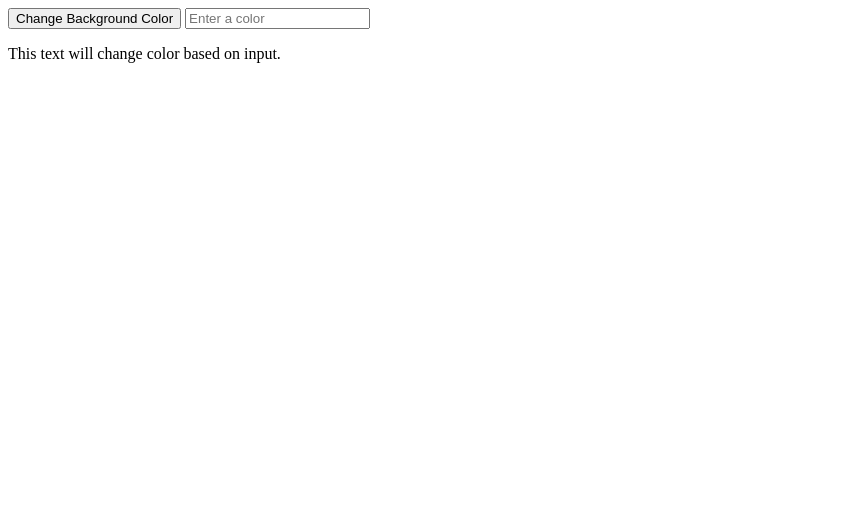
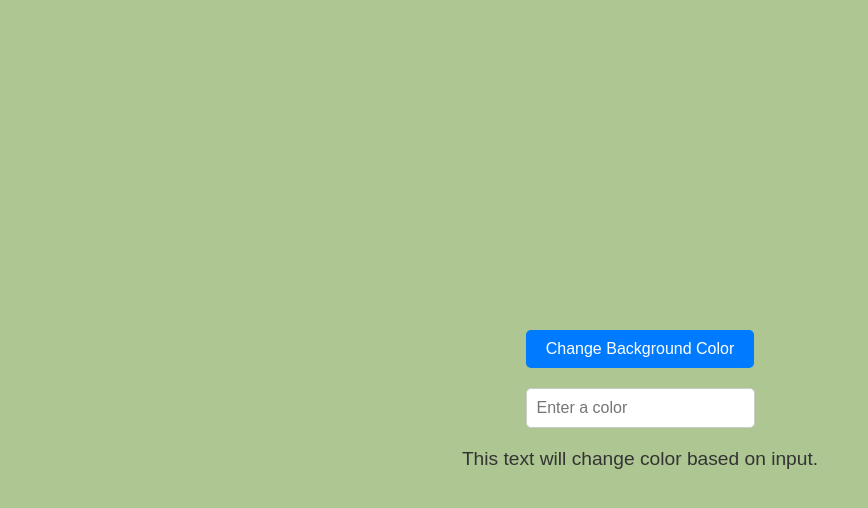
Before and after one commit to AbuAlSaeidRajon/javascript_tasks, a plain HTML site: page Week_04/Basic_DOM/Basic_DOM_05/index.html in a window 1280 px wide. Both pictures are taken after a click on the button "Change Background Color". Shown: the whole page, without its empty margins (0-868 px from the left). Drawn offline with Linux system fonts and the light colour scheme.

Commit message:
basic dom 5 complete

```diff
--- a/Week_04/Basic_DOM/Basic_DOM_05/index.html
+++ b/Week_04/Basic_DOM/Basic_DOM_05/index.html
@@ -4,7 +4,7 @@
     <meta charset="UTF-8" />
     <meta name="viewport" content="width=device-width, initial-scale=1.0" />
     <title>Color Changer</title>
-    <link rel="stylesheet" href="styles.css">
+    <link rel="stylesheet" href="style.css">
   </head>
   <body>
     <button id="changeBgButton">Change Background Color</button>
--- a/Week_04/Basic_DOM/Basic_DOM_05/script.js
+++ b/Week_04/Basic_DOM/Basic_DOM_05/script.js
@@ -8,3 +8,29 @@ Write JavaScript to:
 - Change the background color to a random color when the button is clicked.
 - Update the paragraph’s text color to match the user’s input value
 */
+
+const changeBgButton = document.getElementById("changeBgButton");
+const colorInput = document.getElementById("colorInput");
+const colorParagraph = document.getElementById("colorParagraph");
+
+function getRandomColor() {
+    const letters = "0123456789ABCDEF";
+    let color = "#";
+    for (let i = 0; i < 6; i++) {
+        color += letters[Math.floor(Math.random() * 16)];
+    }
+    return color;
+}
+
+function changeBgColor() {
+    const randomColor = getRandomColor();
+    document.body.style.backgroundColor = randomColor;
+}
+
+function updateTextColor() {
+    const color = colorInput.value;
+    colorParagraph.style.color = color;
+}
+
+changeBgButton.addEventListener("click", changeBgColor);
+colorInput.addEventListener("input", updateTextColor);
--- /dev/null
+++ b/Week_04/Basic_DOM/Basic_DOM_05/style.css
@@ -0,0 +1,48 @@
+/* Basic Reset */
+* {
+    margin: 0;
+    padding: 0;
+    box-sizing: border-box;
+  }
+
+  /* Body Styling */
+  body {
+    font-family: Arial, sans-serif;
+    display: flex;
+    flex-direction: column;
+    justify-content: center;
+    align-items: center;
+    height: 100vh;
+    background-color: #f0f0f0;
+  }
+
+  /* Styling for the Button */
+  button#changeBgButton {
+    padding: 10px 20px;
+    font-size: 1rem;
+    color: #fff;
+    background-color: #007bff;
+    border: none;
+    border-radius: 5px;
+    cursor: pointer;
+    margin-bottom: 20px;
+  }
+
+  button#changeBgButton:hover {
+    background-color: #0056b3;
+  }
+
+  /* Styling for the Input Field */
+  input#colorInput {
+    padding: 10px;
+    font-size: 1rem;
+    border: 1px solid #ccc;
+    border-radius: 5px;
+    margin-bottom: 20px;
+  }
+
+  /* Styling for the Paragraph */
+  p#colorParagraph {
+    font-size: 1.2rem;
+    color: #333;
+  }
```
